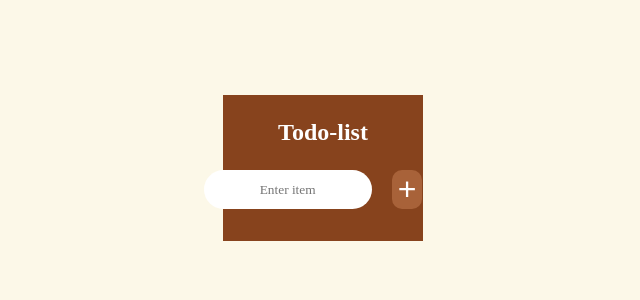
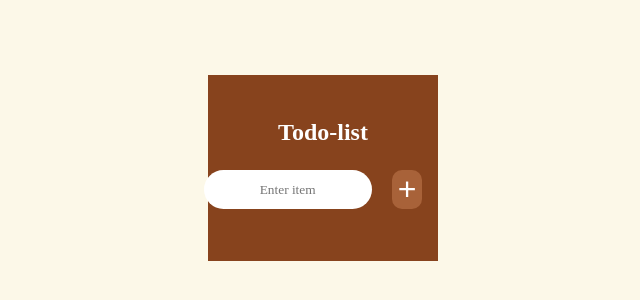
Before and after one commit to wesbabie/todo-app, a React (Create React App) app: page / in a window 1280 px wide. Shown: the part 232-532 px from the top of the page, without its empty margins (317-957 px from the left). Built offline with nearby package versions, Linux system fonts and the light colour scheme.

Commit message:
Update body.css

```diff
--- a/src/components/Body/body.css
+++ b/src/components/Body/body.css
@@ -1,7 +1,7 @@
 
 .card{
     background-color: #87431D !important;
-  /*  padding: 20px;*/
+  padding: 20px 15px;
     height: auto;
     color: #fff;
 position: absolute;
```
